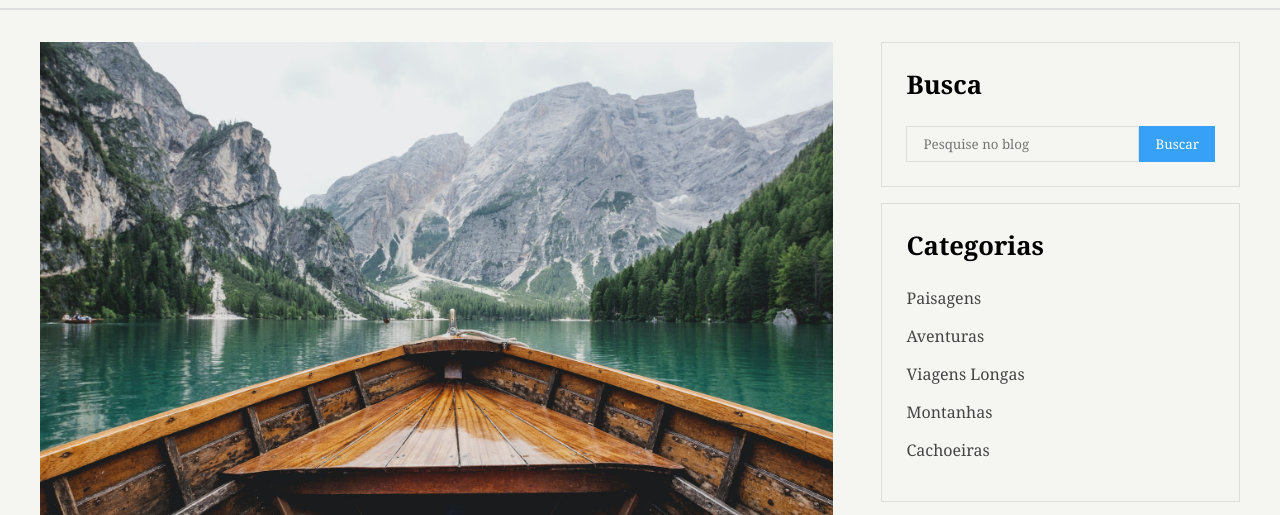
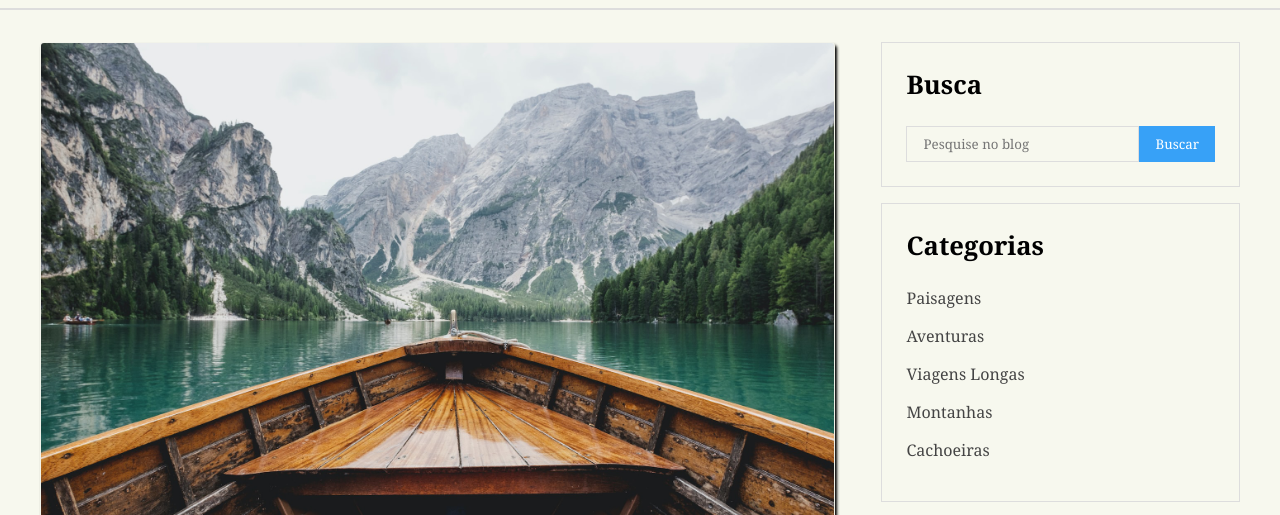
Before and after one commit to crisleiasilva/blog_html_semantico, a plain HTML site: page index.html in a window 1280 px wide. Shown: the part 73-588 px from the top of the page. Drawn offline with Linux system fonts and the light colour scheme.

Commit message:
atualizações estilos

```diff
--- a/css/styles.css
+++ b/css/styles.css
@@ -3,7 +3,7 @@
   padding: 0;
   margin: 0;
   font-family: Georgia;
-  background-color:rgb(245, 245, 241);
+  background-color:rgb(247, 248, 238);
 }
 
 ul {
@@ -61,6 +61,12 @@ a:hover {
 .post img {
   width: 100%;
   margin-bottom: 1rem;
+}
+
+img {
+  border: 1px solid rgba(206, 205, 205, 0.116);
+  box-shadow: 2px 3px 3px ;
+  border-radius: 4px;
 }
 
 .title,
```
